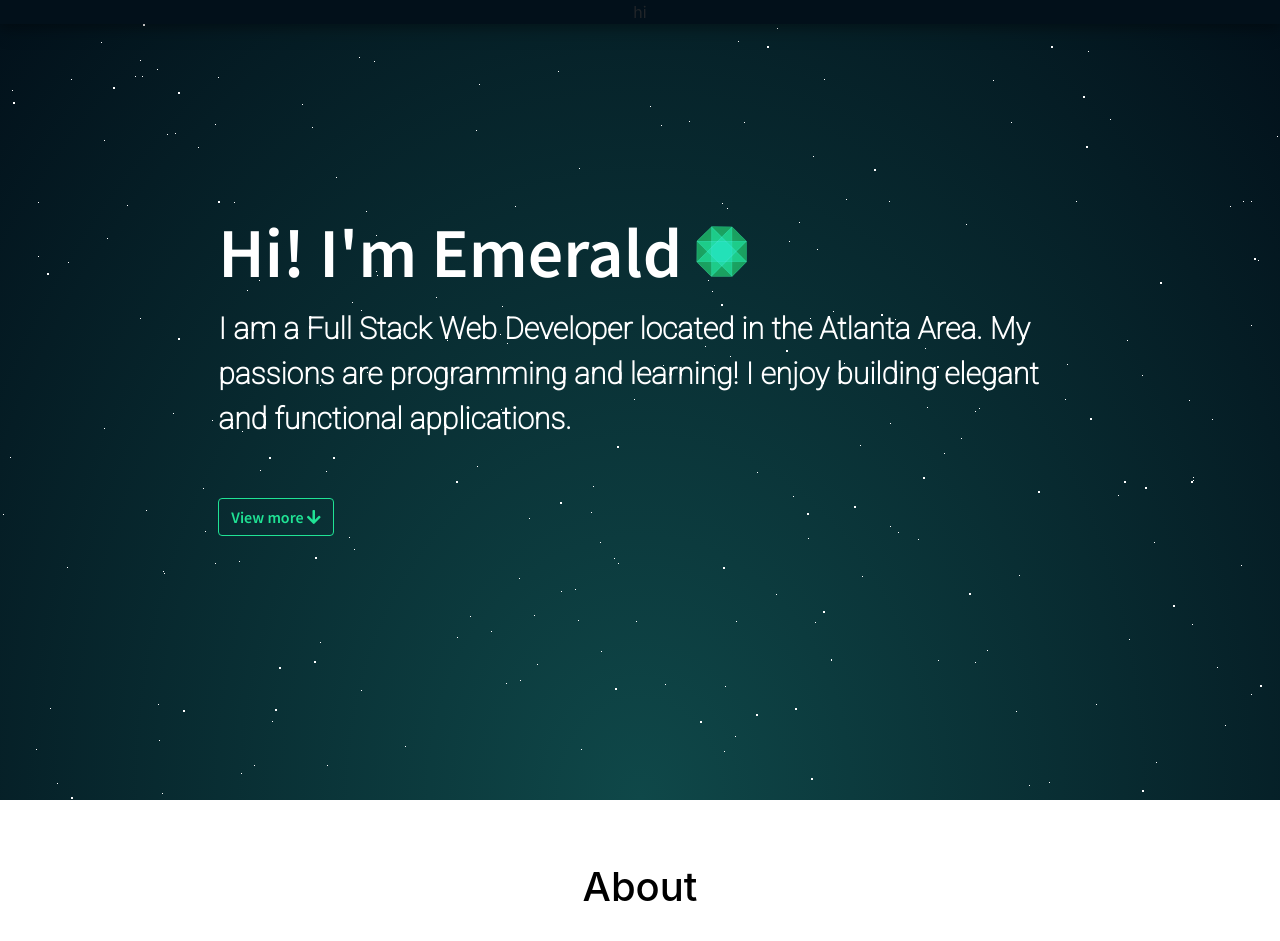
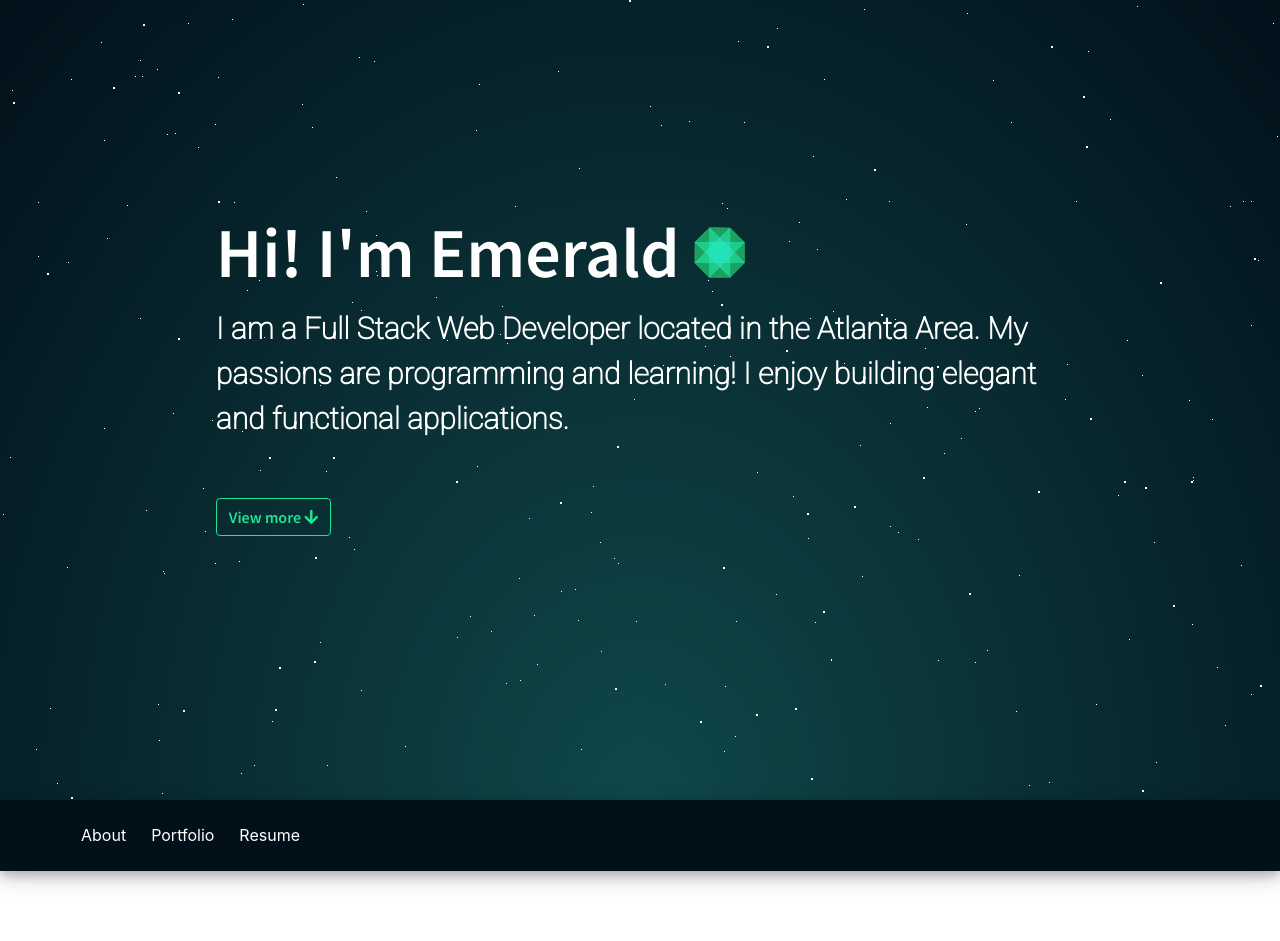
Before and after one commit to Eshi44/Portfolio-Emerald, a React (Create React App) app in the folder client/: page / in a window 1280 px wide. Shown: the top 941 px of the page. Built offline with nearby package versions, Linux system fonts and the light colour scheme.

Commit message:
added sticky nav and fixed overflow

```diff
--- a/client/src/App.js
+++ b/client/src/App.js
@@ -1,12 +1,11 @@
 import React from 'react';
 import { BrowserRouter as Router, Route } from "react-router-dom";
 import Main from './containers/Main/Main';
-import NavBar from "./components/NavBar/NavBar";
 
 function App() {
   return (
     <Router>
-      <NavBar />
+
       <Route exact path="/" component={Main} />
       <Route exact path="/main" component={Main} />
     </Router>
--- a/client/src/components/NavBar/NavBar.css
+++ b/client/src/components/NavBar/NavBar.css
@@ -1,10 +1,24 @@
-#nav-bar {position: fixed;
-    top: 0;
-    left: 0;
-    width: 100%;
-    min-width: 20rem;
-    z-index: 999;
+#nav-bar {
+    position: sticky;
+    z-index: 1;
+	top: 0;
+	width: 100%;
     background-color: #02101a;
-    text-align: center;
-    box-shadow: 0 7px 20px 0 rgba(0,0,0,0.2), 0 4px 10px 0 rgba(0,0,0,0.2);
+	box-shadow: 0 7px 20px 0 rgba(0, 0, 0, 0.2), 0 4px 10px 0 rgba(0, 0, 0, 0.2);
 }
+#float-div {
+	padding-top: 15px;
+	margin-right: 20px;
+	float: right;
+}
+a {
+	color: #ffffff;
+	text-decoration: none;
+}
+nav div ul {
+	list-style-type: none;
+}
+nav div ul li {
+	display: inline-block;
+	margin-left: 25px;
+}
--- a/client/src/components/NavBar/NavBar.jsx
+++ b/client/src/components/NavBar/NavBar.jsx
@@ -2,10 +2,27 @@ import React, { Component } from 'react';
 import "./NavBar.css";
 
 class NavBar extends Component {
+
+
+
     render() {
         return (
             <>
-                <nav classNamw="navbar" id="nav-bar">hi</nav>
+                <nav className="navbar" id="nav-bar">
+                <div id="float-div">
+            <ul>
+                <li>
+                    <a href="#About">About</a>
+                </li>
+                <li>
+                    <a href="#portfolio">Portfolio</a>
+                </li>
+                <li>
+                    <a href="#resume">Resume</a>
+                </li>
+            </ul>
+        </div>
+                </nav>
             </>
         );
     }
--- a/client/src/containers/Main/Main.css
+++ b/client/src/containers/Main/Main.css
@@ -2,7 +2,8 @@
 html,
 body {
 	max-width: 100%;
-	overflow-x: hidden;
+	/* overflow-x: hidden; */
+
 }
 hr {
 	margin-top: 10%;
@@ -10,7 +11,9 @@ hr {
 	background-color: rgb(163, 163, 163);
 	width: 80%;
 }
-
+#stop-overflow {
+	margin-right: 0;
+}
 /* Classes */
 .btn.btn-outline-success {
 	border-color: #20e395;
--- a/client/src/containers/Main/Main.jsx
+++ b/client/src/containers/Main/Main.jsx
@@ -2,6 +2,7 @@ import React, { Component } from "react";
 import About from "../About/About";
 import Portfolio from "../Portfolio/Portfolio";
 import Contact from "../Contact/Contact";
+import NavBar from "../../components/NavBar/NavBar";
 import "./Main.css";
 import "./Stars.css";
 import $ from "jquery";
@@ -26,7 +27,7 @@ class Main extends Component {
 					<div id="stars"></div>
 					<div id="stars2"></div>
 					<div id="title">
-						<div className="row">
+						<div className="row" id="stop-overflow">
 							<div className="col-sm-1 col-md-1 col-lg-2"></div>
 							<div className="col-sm-10 col-md-10 col-lg-8">
 								<span id="intro">Hi! </span>
@@ -60,6 +61,7 @@ class Main extends Component {
 						</div>
 					</div>
 				</section>
+                <NavBar />
 				<About />
 				<Portfolio />
 				<Contact />
```
